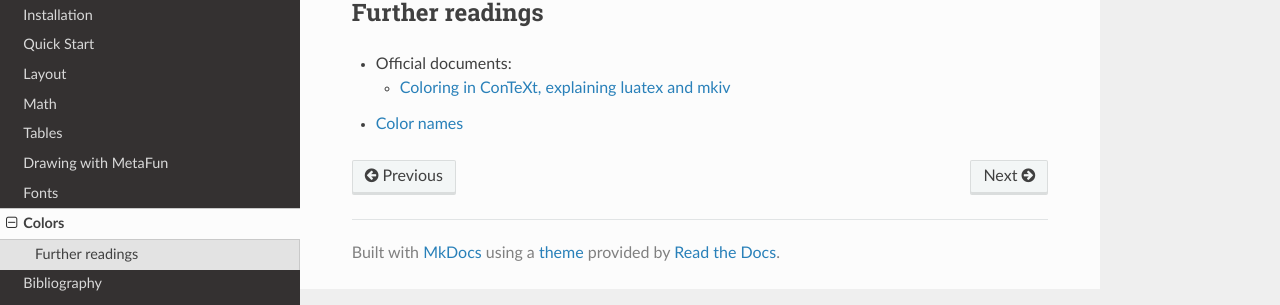
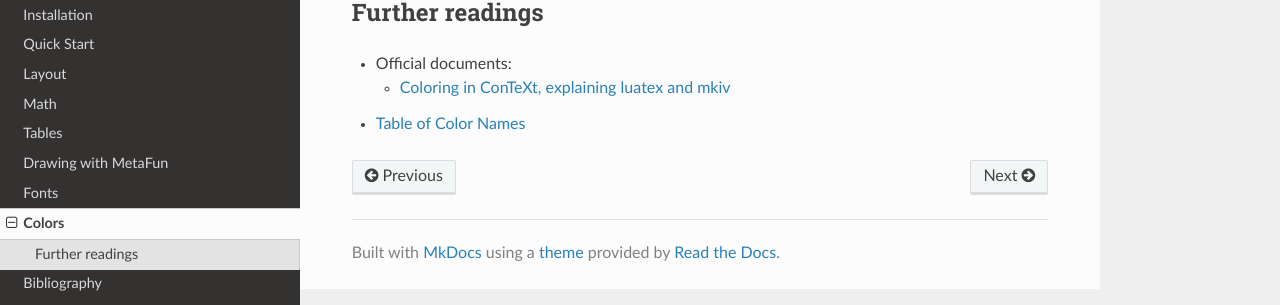
Before and after one commit to champignoom/contex-docs, an MkDocs documentation site: the page built from docs/colors.md, in a window 1280 px wide. Shown: the part 164-469 px from the top of the page. Built offline with MkDocs 1.6.1, drawn with Linux system fonts in a browser that asks for light colours; nearby versions of some CDN libraries.

Commit message:
rename table of color names

```diff
--- a/docs/colors.md
+++ b/docs/colors.md
@@ -4,4 +4,4 @@
 
 - Official documents:
     - [Coloring in ConTeXt, explaining luatex and mkiv](http://www.pragma-ade.nl/general/manuals/colors-mkiv.pdf)
-- [Color names](../appendix/color-table)
+- [Table of Color Names](../appendix/color-table)
```
Also changed, not shown: docs/appendix/color-table.md (+1 -1 lines).
